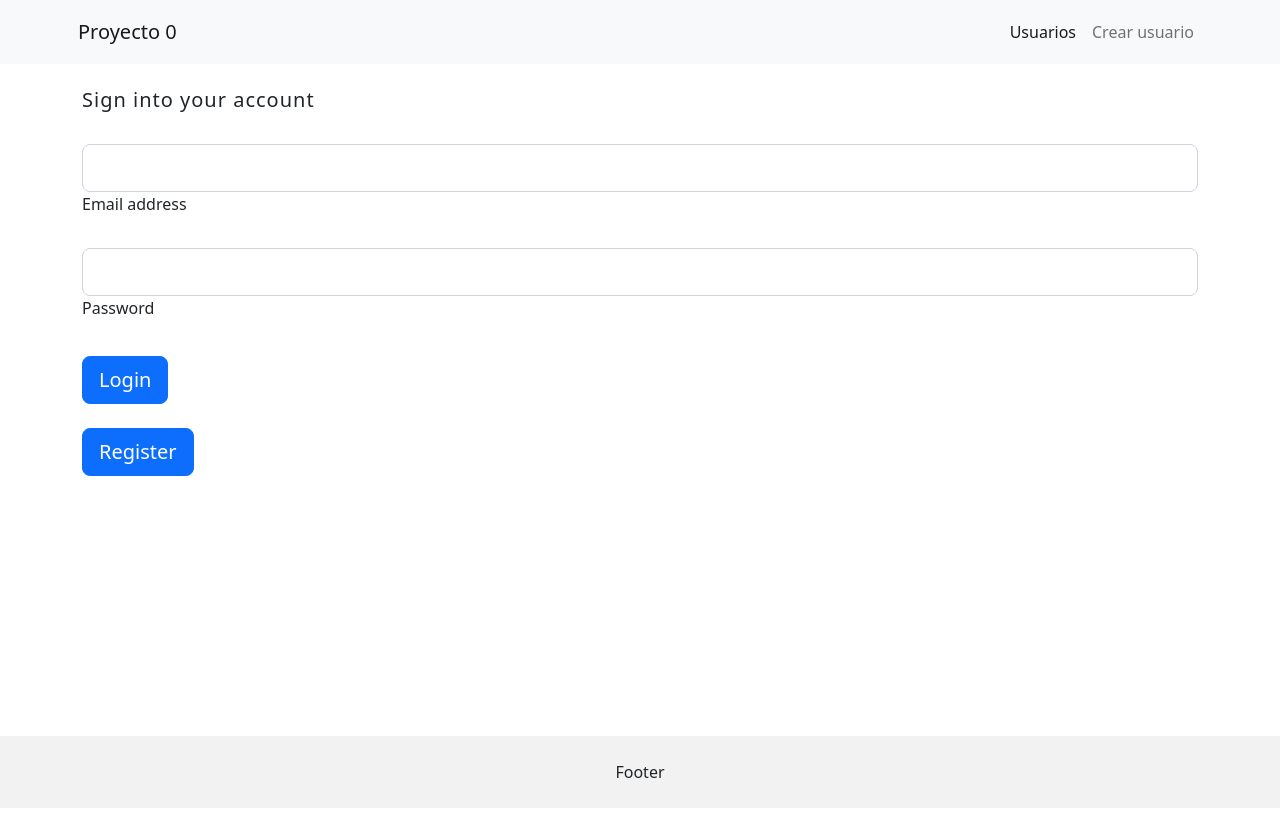
After one commit to AgustinGalante19/PHP_PROYECTS, a PHP site: page /Proyecto0/ in a window 1280 px wide. The commit adds this page. Run offline with PHP 8.4, Linux system fonts and the light colour scheme.

Commit message:
actualizacion carpetas

```diff
--- /dev/null
+++ b/PROYECTO0/index.php
@@ -0,0 +1,27 @@
+<?php
+include_once './templates/header.php';
+?>
+
+<form>
+  <h5 class="fw-normal mb-3 pb-3" style="letter-spacing: 1px;">Sign into your account</h5>
+
+  <div class="form-outline mb-4">
+    <input type="email" id="form2Example17" class="form-control form-control-lg" />
+    <label class="form-label" for="form2Example17">Email address</label>
+  </div>
+
+  <div class="form-outline mb-4">
+    <input type="password" id="form2Example27" class="form-control form-control-lg" />
+    <label class="form-label" for="form2Example27">Password</label>
+  </div>
+
+
+    <div class="pt-1 mb-4">
+      <button class="btn btn-primary btn-lg btn-block" type="button">Login</button>
+    </div>
+    <a name="register" id="register" class="btn btn-primary btn-lg btn-block" href="#" role="button">Register</a>
+
+</form>
+
+
+<?php include_once './templates/footer.php'; ?>
--- a/secciones/crear.php
+++ b/PROYECTO0/secciones/crear.php
@@ -12,16 +12,16 @@ include_once("../templates/header.php");
 
       <div class="mb-3">
         <label for="username" class="form-label">Username</label>
-        <input type="text" class="form-control" name="username" id="username" aria-describedby="helpId" placeholder="Nombre">
+        <input type="text" class="form-control" name="username" id="username" aria-describedby="helpId" placeholder="Name">
       </div>
 
       <div class="mb-3">
         <label for="email" class="form-label">Email</label>
-        <input type="text" class="form-control" name="email" id="email" aria-describedby="helpId" placeholder="Apellido">
+        <input type="text" class="form-control" name="email" id="email" aria-describedby="helpId" placeholder="Lastname">
       </div>
       <div class="mb-3">
         <label for="age" class="form-label">Age</label>
-        <input type="number" class="form-control" name="age" id="email" aria-describedby="helpId" placeholder="Apellido">
+        <input type="number" class="form-control" name="age" id="email" aria-describedby="helpId" placeholder="Age">
       </div>
       <button type="submit" class="btn btn-success">Agregar</button>
       <a name="" id="" class="btn btn-primary" href="op1.php" role="button">Cancelar</a>
--- a/secciones/procesarDatos.php
+++ b/PROYECTO0/secciones/procesarDatos.php
@@ -1,5 +1,6 @@
 <?php
 include_once '../bd.php';
+include_once '../templates/header.php';
 
 if ($_SERVER["REQUEST_METHOD"] == "POST") {
   global $conn;
@@ -11,7 +12,10 @@ if ($_SERVER["REQUEST_METHOD"] == "POST") {
   $result = $conn->query($sql);
   if ($result) {
     echo "Creado correctamente👍";
+    echo '<a name="" id="" class="btn btn-primary" href="../user/index.php" role="button">Volver</a>';
   } else {
-    echo "Error: " . $conn-> errorInfo()[2];
+    echo "Error: " . $conn->errorInfo()[2];
   }
 }
+
+include_once '../templates/footer.php';
--- /dev/null
+++ b/PROYECTO0/styles/styles.css
@@ -0,0 +1,3 @@
+.content-wrap{
+  height: 78vh;
+}
--- a/templates/footer.php
+++ b/PROYECTO0/templates/footer.php
@@ -1,3 +1,4 @@
+</div>
 </main>
 <footer>
   <div class="text-center p-4 my-4" style="background-color: rgba(0, 0, 0, 0.05);">
--- /dev/null
+++ b/PROYECTO0/templates/header.php
@@ -0,0 +1,38 @@
+<?php
+$urlBase = "http://localhost:8080/Proyecto0"
+?>
+
+<!doctype html>
+<html lang="es">
+
+<head>
+  <title>Proyecto 0</title>
+  <!-- Required meta tags -->
+  <meta charset="utf-8">
+  <meta name="viewport" content="width=device-width, initial-scale=1, shrink-to-fit=no">
+  <link rel="stylesheet" href="../styles/styles.css">
+  <!-- Bootstrap CSS v5.2.1 -->
+  <link href="https://cdn.jsdelivr.net/npm/bootstrap@5.2.1/dist/css/bootstrap.min.css" rel="stylesheet" integrity="sha384-iYQeCzEYFbKjA/T2uDLTpkwGzCiq6soy8tYaI1GyVh/UjpbCx/TYkiZhlZB6+fzT" crossorigin="anonymous">
+
+</head>
+
+<body>
+  <header>
+    <nav class="navbar navbar-expand navbar-light bg-light mb-4">
+      <div class="container px-2 py-1">
+        <a class="navbar-brand" href="<?php echo $urlBase; ?>">
+          Proyecto 0
+        </a>
+        <ul class="nav navbar-nav">
+          <li class="nav-item">
+            <a class="nav-link active" href="<?php echo $urlBase; ?>/user/index.php" aria-current="page">Usuarios <span class="visually-hidden">(current)</span></a>
+          </li>
+          <li class="nav-item">
+            <a class="nav-link" href="<?php echo $urlBase; ?>/secciones/crear.php">Crear usuario</a>
+          </li>
+        </ul>
+      </div>
+    </nav>
+  </header>
+  <main class="container">
+    <div class="content-wrap">
--- a/user/index.php
+++ b/PROYECTO0/user/index.php
@@ -38,7 +38,7 @@ $usersResponse = $bdConnection->query($usersQuery);
 <script>
   const deleteForms = document.querySelectorAll(".delete-user");
   deleteForms.forEach(form => {
-    form.addEventListener('submit', (event) => {
+    form.addEventListener('click', (event) => {
       event.preventDefault();
       const userId = form.dataset.userid;
       if (confirm(`¿Está seguro que desea eliminar el usuario con ID ${userId}?`)) {
@@ -52,6 +52,7 @@ $usersResponse = $bdConnection->query($usersQuery);
             if (response.ok) {
               console.log(form.parentNode.parentNode)
               alert('El usuario ha sido eliminado correctamente.');
+              location.reload();
             } else {
               alert('Ha ocurrido un error al eliminar el usuario.');
             }
--- a/index.php
+++ /dev/null
@@ -1,5 +0,0 @@
-<?php
-include_once './templates/header.php';
-?>
-
-<?php include_once './templates/footer.php'; ?>
```
Also changed, not shown: templates/header.php (deleted, +0 -31 lines), PROYECTO0/bd.php (renamed from bd.php), PROYECTO0/secciones/actualizar.php (renamed from secciones/actualizar.php), PROYECTO0/secciones/editarUsuario.php (renamed from secciones/editarUsuario.php), PROYECTO0/secciones/eliminarUsuario.php (renamed from secciones/eliminarUsuario.php), PROYECTO0/secciones/op1.php (renamed from secciones/op1.php), PROYECTO0/user/borrar.js (renamed from user/borrar.js).
